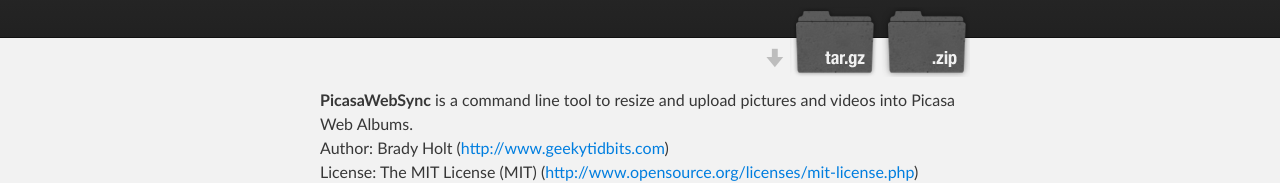
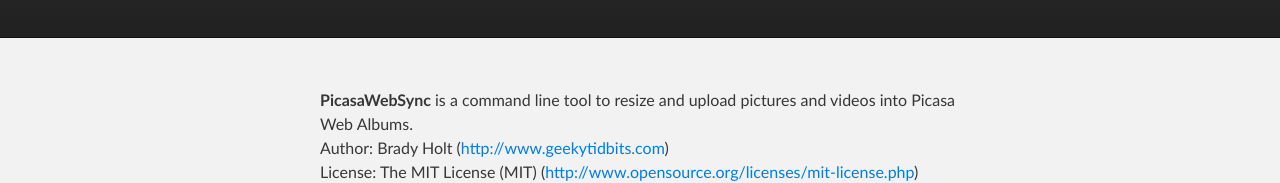
Before and after one commit to bradymholt/picasawebsync, a plain HTML site: page index.html in a window 1280 px wide. Shown: the part 208-391 px from the top of the page. Drawn offline with Linux system fonts and the light colour scheme.

Commit message:
page cleanup

```diff
--- a/index.html
+++ b/index.html
@@ -20,11 +20,6 @@
 
           <h1 id="project_title">PicasaWebSync</h1>
           <h2 id="project_tagline">A command line tool to synchronize local photos and videos to online Picasa Web Albums</h2>
-
-            <section id="downloads">
-              <a class="zip_download_link" href="https://github.com/bradyholt/picasawebsync/zipball/master">Download this project as a .zip file</a>
-              <a class="tar_download_link" href="https://github.com/bradyholt/picasawebsync/tarball/master">Download this project as a tar.gz file</a>
-            </section>
         </header>
     </div>
 
--- a/stylesheets/stylesheet.css
+++ b/stylesheets/stylesheet.css
@@ -324,7 +324,6 @@ Full-Width Styles
   bottom: -40px;
   right: 0;
   height: 70px;
-  background: url('../images/icon_download.png') no-repeat 0% 90%;
 }
 
 .zip_download_link {
```
